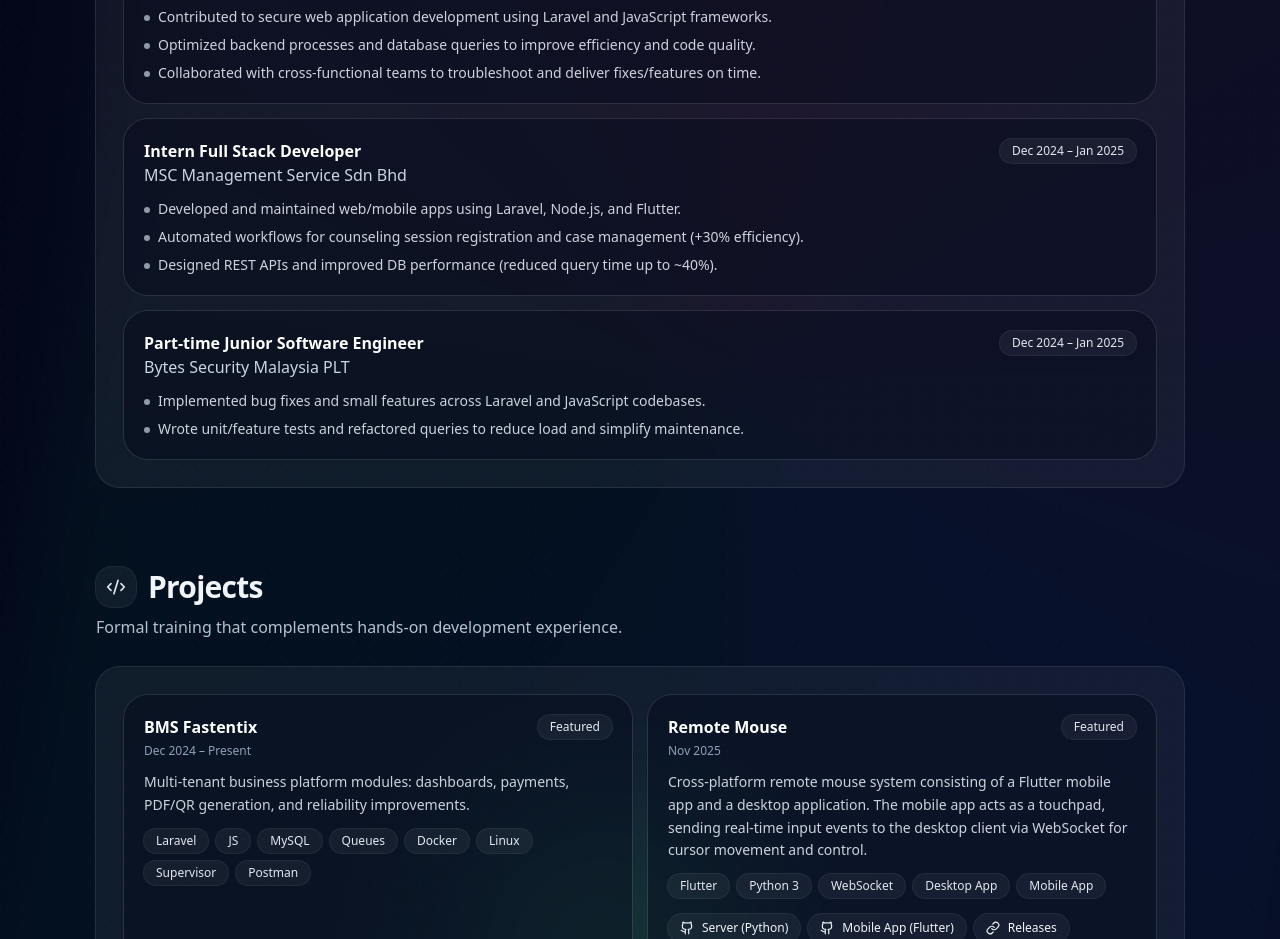
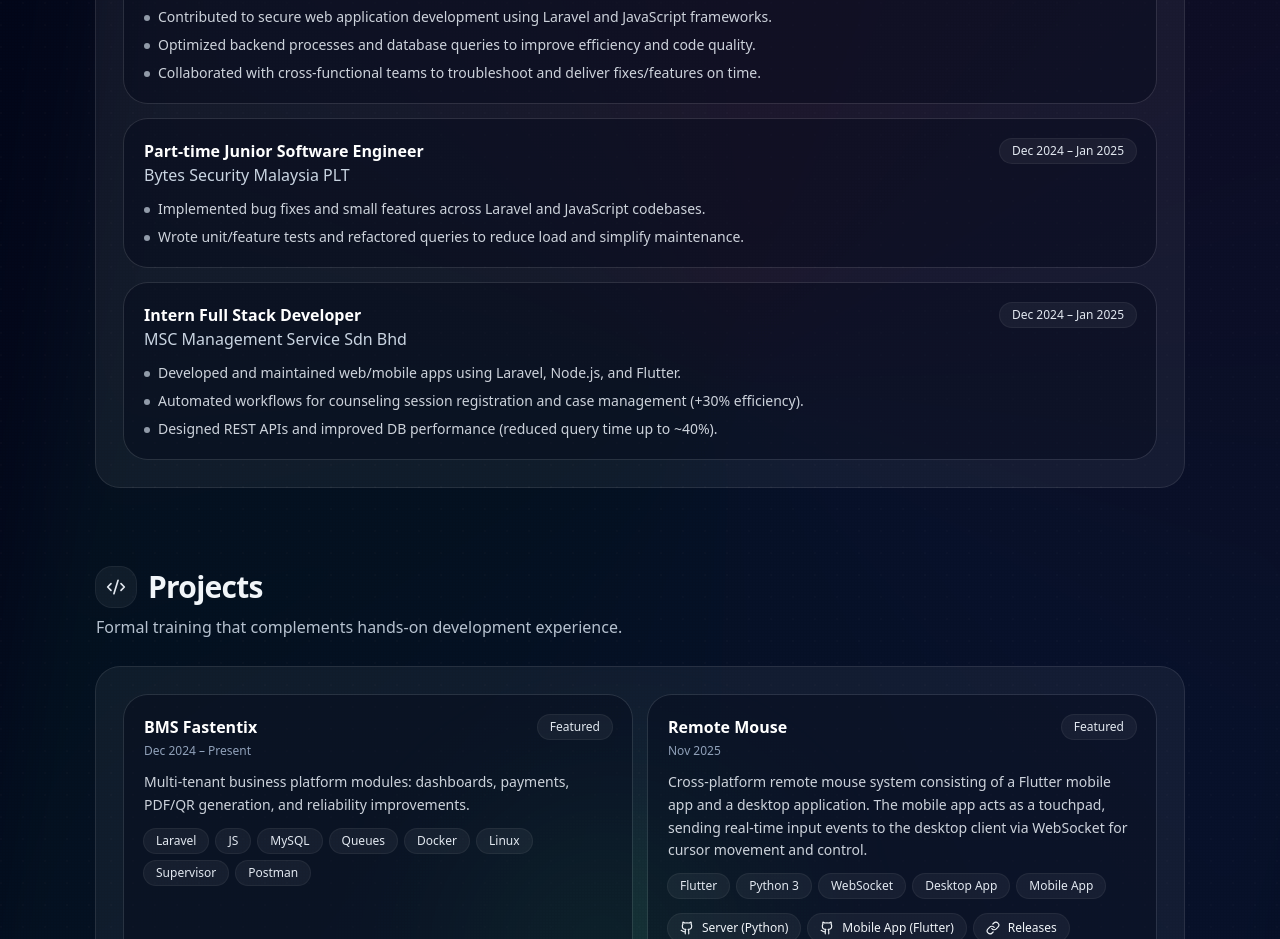
Before and after one commit to LRecodex/portfolio-azim, a React (Vite) app: page / in a window 1280 px wide. Shown: the part 2000-2939 px from the top of the page. Built offline with nearby package versions, Linux system fonts and the light colour scheme; the HTML template or start-up script is replaced by a standard one.

Commit message:
Update App.tsx

```diff
--- a/src/App.tsx
+++ b/src/App.tsx
@@ -708,6 +708,16 @@ export default function App() {
         "Collaborated with cross-functional teams to troubleshoot and deliver fixes/features on time.",
       ],
     },
+
+    {
+      company: "Bytes Security Malaysia PLT",
+      role: "Part-time Junior Software Engineer",
+      period: "Dec 2024 – Jan 2025",
+      bullets: [
+        "Implemented bug fixes and small features across Laravel and JavaScript codebases.",
+        "Wrote unit/feature tests and refactored queries to reduce load and simplify maintenance.",
+      ],
+    },
     {
       company: "MSC Management Service Sdn Bhd",
       role: "Intern Full Stack Developer",
@@ -716,15 +726,6 @@ export default function App() {
         "Developed and maintained web/mobile apps using Laravel, Node.js, and Flutter.",
         "Automated workflows for counseling session registration and case management (+30% efficiency).",
         "Designed REST APIs and improved DB performance (reduced query time up to ~40%).",
-      ],
-    },
-    {
-      company: "Bytes Security Malaysia PLT",
-      role: "Part-time Junior Software Engineer",
-      period: "Dec 2024 – Jan 2025",
-      bullets: [
-        "Implemented bug fixes and small features across Laravel and JavaScript codebases.",
-        "Wrote unit/feature tests and refactored queries to reduce load and simplify maintenance.",
       ],
     },
   ];
```
